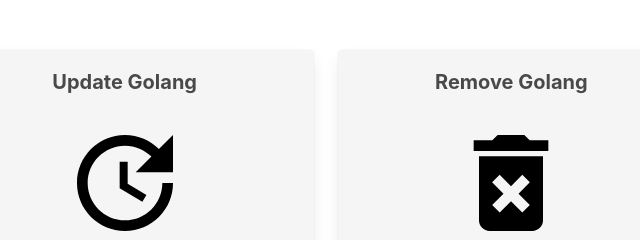
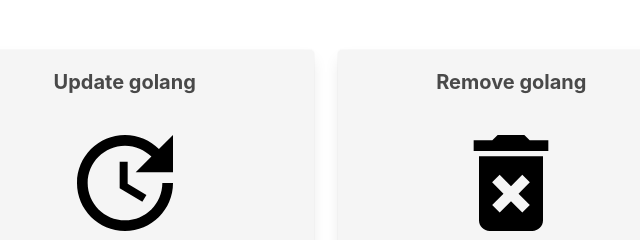
Before and after one commit to brunosoouza/GO-installer, a plain HTML site: page index.html in a window 1280 px wide. Shown: the part 2052-2292 px from the top of the page, 314-954 px from the left. Drawn offline with nearby package versions, Linux system fonts and the light colour scheme.

Commit message:
caracteristicas da pagina index

```diff
--- a/index.html
+++ b/index.html
@@ -131,14 +131,14 @@
                           <div class="column"></div>
                           <div class="column is-4 is-unselectable">
                             <div class="notification is-gray is-light box">
-                            <h1 class="subtitle is-5"><b>Update Golang</b></h1>
+                            <h1 class="subtitle is-5"><b>Update golang</b></h1>
                                 <img src="update.svg" alt="update" style="width: 128px;">
                                 </div>
 
                             </div>
                           <div class="column is-4 is-unselectable">
                             <div class="notification is-gray is-light box">
-                                <h1 class="subtitle is-5 "><b>Remove Golang</b></h1>
+                                <h1 class="subtitle is-5 "><b>Remove golang</b></h1>
                                 <img src="delete.svg" alt="delete" style="width: 128px;">
                             </div>
                         </div>
```
